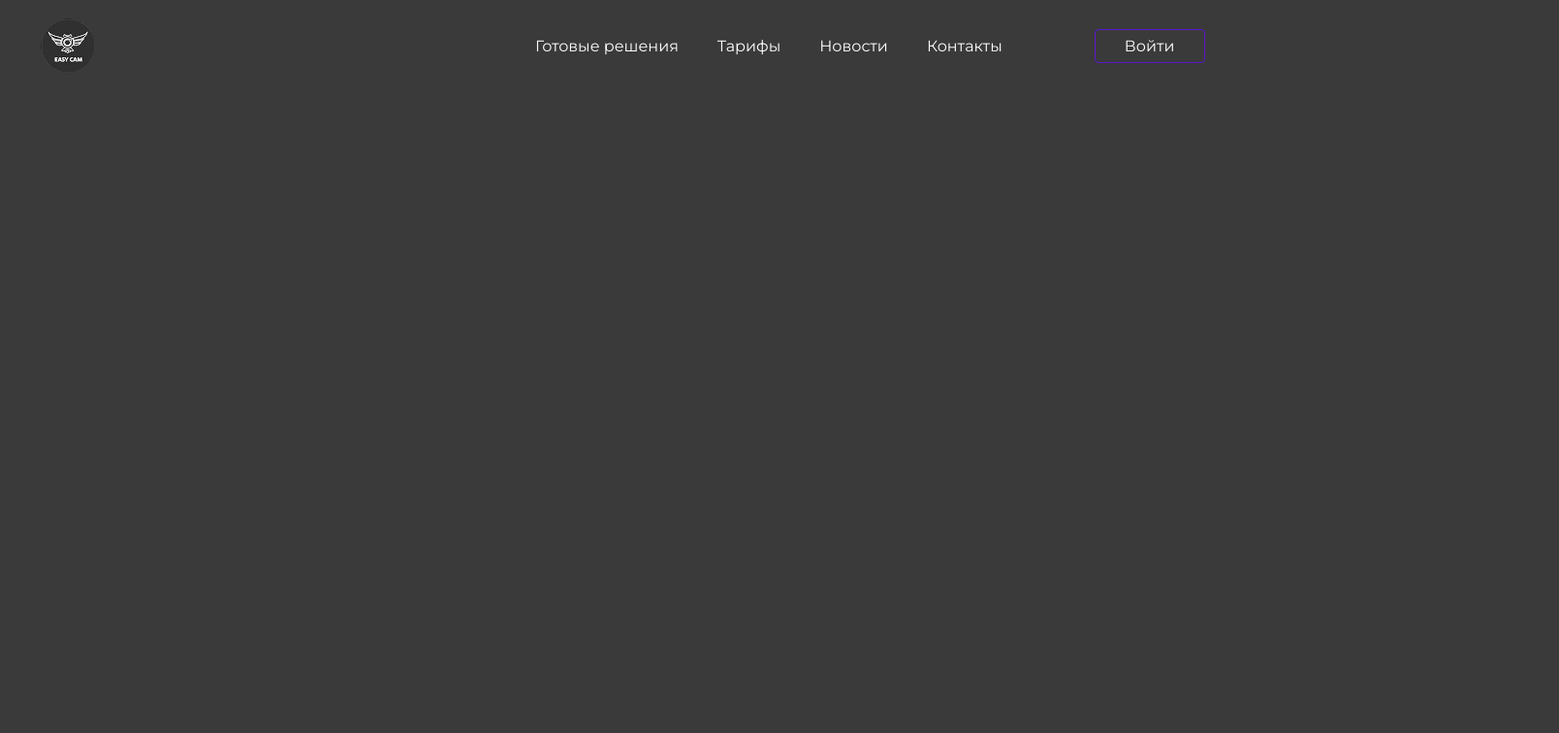
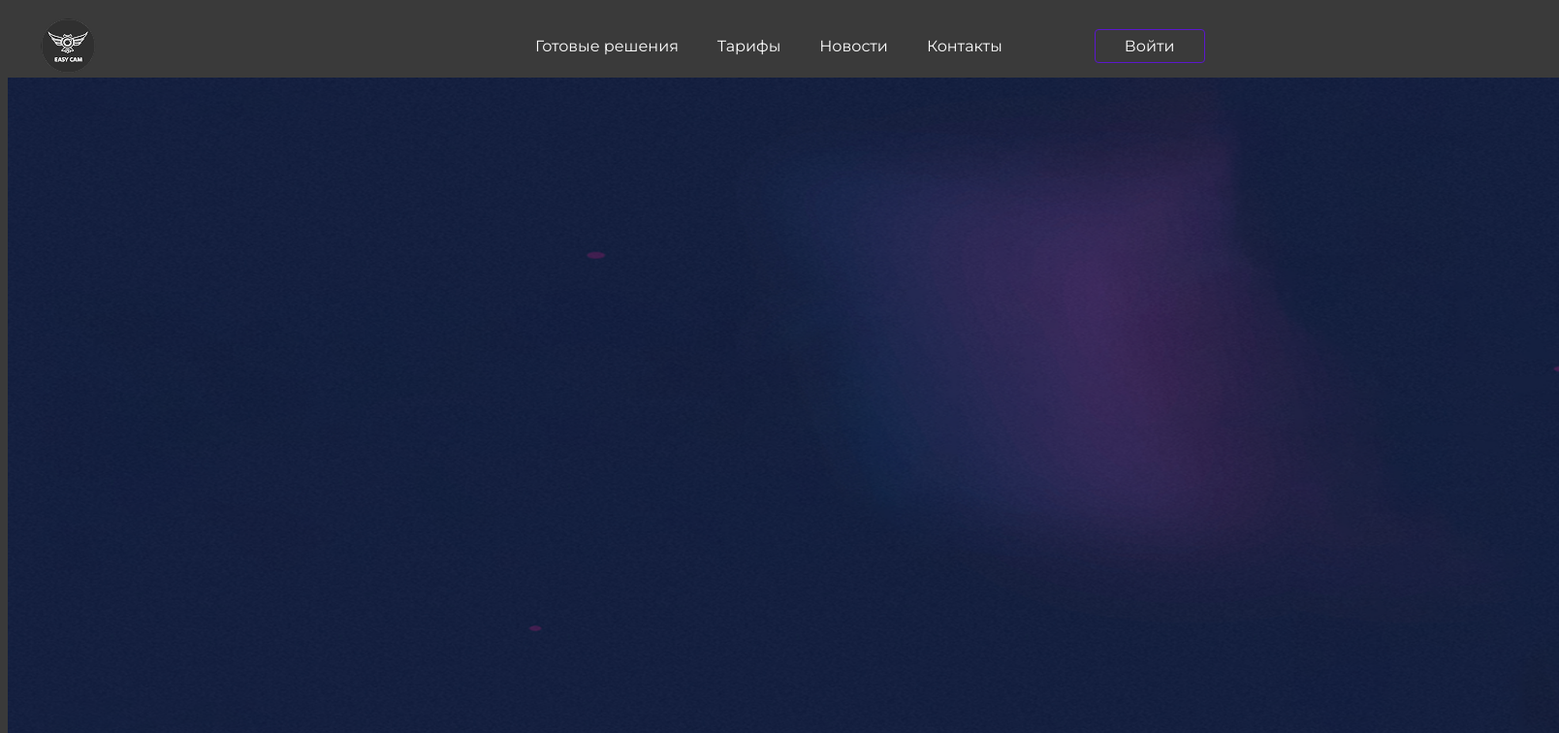
Before and after one commit to EgorEzhkov/camProject, a React (Vite) app: page / in a window 1280 px wide. Shown: the top 756 px of the page at 97% size, 1608 px wide, since content can reach past the window. Built offline with nearby package versions, Linux system fonts and the light colour scheme.

Commit message:
start a make welcomeSection

```diff
--- a/src/App.tsx
+++ b/src/App.tsx
@@ -1,11 +1,13 @@
-import './App.css'
-import Header from './components/Header/Header'
+import "./App.css";
+import Header from "./components/Header/Header";
+import WelcomeSection from "./components/WelcomeSection/WelcomeSection";
 function App() {
   return (
     <>
       <Header></Header>
+      <WelcomeSection></WelcomeSection>
     </>
-  )
+  );
 }
 
-export default App
+export default App;
--- /dev/null
+++ b/src/components/WelcomeSection/WelcomeSection.module.css
@@ -0,0 +1,7 @@
+.divContainer {
+  background-image: url(../../assets/images/backgroundImageForWelcomSection.png);
+  background-size: 140% 100%;
+  background-repeat: no-repeat;
+  width: 1600px;
+  height: 700px;
+}
--- /dev/null
+++ b/src/components/WelcomeSection/WelcomeSection.tsx
@@ -0,0 +1,12 @@
+import type { FC } from "react";
+import styles from "./WelcomeSection.module.css";
+
+const WelcomeSection: FC = () => {
+  return (
+    <>
+      <div className={styles.divContainer}></div>
+    </>
+  );
+};
+
+export default WelcomeSection;
```
Also changed, not shown: src/assets/images/backgroundImageForWelcomSection.png (added).
